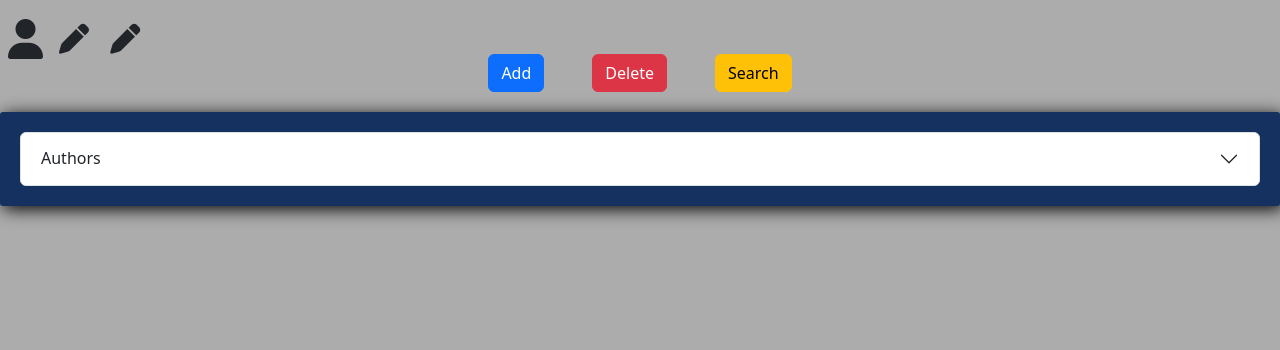
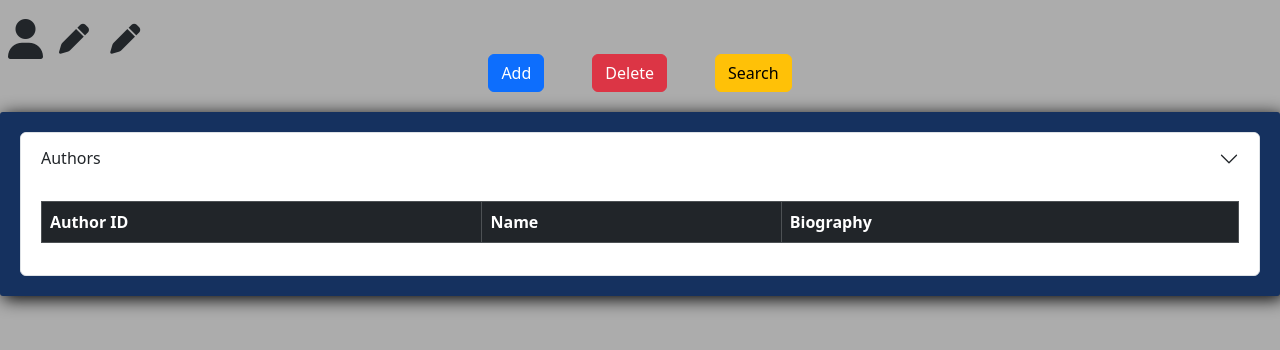
Before and after one commit to omarwagih3/book_store, a Flask app: page /search_author in a window 1280 px wide. Shown: the part 56-406 px from the top of the page. Run offline with Flask 3, Linux system fonts and the light colour scheme; data that the repository does not hold is empty; some libraries are stand-ins or nearby versions.

Commit message:
index_updated

```diff
--- a/app.py
+++ b/app.py
@@ -1,25 +1,5 @@
 from flask import Flask, request, render_template
 import pyodbc
-
-
-
-# Retrieve the form data and insert it into the database
-# def add_product(cursor, conn, product_id, product_name, quantity, price):
-#     query =\
-#         f'''INSERT INTO Products (product_id, name, quantity, price)
-#             VALUES ({product_id}, '{product_name}', {quantity}, {price})'''
-#     cursor.execute(query)
-#     conn.commit()
-
-# # Retrieve the search name and perform a search in the database
-# def search_product(cursor, keyword):
-#     query =\
-#         f'''SELECT *
-#             FROM Products
-#             WHERE name LIKE '%{keyword}%\''''
-#     cursor.execute(query)
-#     results = cursor.fetchall()
-#     return results
 
 
 app = Flask(__name__)
@@ -28,8 +8,8 @@ app = Flask(__name__)
 DRIVER_NAME = ''
 SERVER_NAME = ''
 conn = pyodbc.connect('Driver={SQL Server};'
-                    'Server=serve_name;'
-                    'Database=data_base_name;'
+                    'Server=server_name;'
+                    'Database=dataBase_name;'
                     'Trusted_Connection=yes;')
 
 # Create a cursor object to execute SQL queries
@@ -71,7 +51,7 @@ def get_data(table_name):
     cursor.execute(f'''SELECT * FROM {table_name}''')
     rows = cursor.fetchall()
     return rows
-@app.route('/')
+@app.route('/index-home.html')
 def index():
     return render_template('index-home.html')
 
@@ -107,25 +87,6 @@ def index_publishers():
     return render_template('index-publishers.html',publishers=rows)
 
 
-
-# @app.route('/submit_newProduct', methods=['POST'])
-# def submit():
-#     if request.method == 'POST':
-#         product_id = request.form['productID']
-#         product_name = request.form['productName']
-#         quantity = request.form['quantity']
-#         price = request.form['price']
-
-#         add_product(cursor, conn, product_id, product_name, quantity, price)
-#         return render_template('index-home.html')
-
-# @app.route('/submit_search', methods=['GET'])
-# def search():
-#     if request.method == 'GET':
-#         keyword = request.args.get('searchName')
-#         results = search_product(cursor, keyword)
-#         return render_template('results.html', search_results=results)
-
 @app.route('/add_author', methods=['POST'])
 def submit_author():
     if request.method == 'POST':  # method of send data
@@ -143,6 +104,7 @@ def submit_ordered():
         order_quantity = request.form['order_quantity']
         add_product_ordered(cursor, conn, order_custmer_email, order_book_id, order_quantity)
         rows = get_data('orders')
+        print(rows)
         return render_template('index-orders.html', orders=rows)
 
 
--- /dev/null
+++ b/desktop.ini
@@ -0,0 +1,6 @@
+[.ShellClassInfo]
+IconResource=C:\WINDOWS\System32\SHELL32.dll,223
+[ViewState]
+Mode=
+Vid=
+FolderType=Generic
--- a/static/css/style.css
+++ b/static/css/style.css
@@ -5,6 +5,7 @@
 }
 
 h1 {
+  width: 110%;
   cursor: pointer;
   font-size: 42px;
   color: rgb(217, 217, 217);
--- a/static/js/main.js
+++ b/static/js/main.js
@@ -1,3 +1,6 @@
+// function recordAdded() {
+//   alert("Record Added Successfully");
+// }
 // fetch(
 //   "https://dummyjson.com/books/?limit=10&skip=5&select=key1&select=key2&select=key3",
 //   {
--- a/templates/index-author.html
+++ b/templates/index-author.html
@@ -54,13 +54,13 @@
                   </div>
                   <div class="input-group mb-3">
                     <span class="input-group-text" id="basic-addon1">Name</span>
-                    <input type="text" id="author_name" name="author_name" class="form-control me-2" placeholder="Author Name" aria-label="Username" aria-describedby="basic-addon1">
+                    <input type="text" id="author_name" name="author_name" class="form-control me-2" placeholder="Author Name" aria-label="Username" aria-describedby="basic-addon1" required>
                   </div>
                   <div class="input-group mb-3">
                     <span class="input-group-text" id="basic-addon1">BIO</span>
-                    <input type="text" id="biography" name="biography" class="form-control me-2" placeholder="Biography" aria-label="Username" aria-describedby="basic-addon1">
+                    <input type="text" id="biography" name="biography" class="form-control me-2" placeholder="Biography" aria-label="Username" aria-describedby="basic-addon1" required>
                   </div>
-                  <button type="submit" class="btn btn-primary" form="author_add_form">ADD</button>
+                  <button onclick="recordAdded();" type="submit" class="btn btn-primary" form="author_add_form">ADD</button>
                 </form>
               </div>
               <div class="modal-footer">
@@ -84,7 +84,7 @@
                   </div>
                   <div class="input-group mb-3">
                     <span class="input-group-text" id="basic-addon1">ID</span>
-                    <input type="text" id="author_id" name="author_id" class="form-control me-2" placeholder="Author ID" aria-label="Username" aria-describedby="basic-addon1">
+                    <input type="text" id="author_id" name="author_id" class="form-control me-2" placeholder="Author ID" aria-label="Username" aria-describedby="basic-addon1" required>
                   </div>
                   <button type="submit" class="btn btn-primary" form="delete_form">DELETE</button>
                 </form>
@@ -110,7 +110,7 @@
                   </div>
                   <div class="input-group mb-3">
                     <span class="input-group-text" id="basic-addon1">Name</span>
-                    <input type="text" id="author_name"  name="searchAutherName" class="form-control me-2" placeholder="Author Name" aria-label="Username" aria-describedby="basic-addon1">
+                    <input type="text" id="author_name"  name="searchAutherName" class="form-control me-2" placeholder="Author Name" aria-label="Username" aria-describedby="basic-addon1" required>
                   </div>
                   <button type="submit" class="btn btn-primary" form="search_form">Search</button>
                 </form>
@@ -133,7 +133,7 @@
             </button>
           </h2>
 
-          <div id="panelsStayOpen-collapseThree" class="accordion-collapse collapse">
+          <div id="panelsStayOpen-collapseThree" class="accordion-collapse show">
             <div class="accordion-body">
               <table class="table table-responsive table-bordered table-hover table-dark">
                 <thead>
@@ -187,6 +187,7 @@
 
     <!-- <script src="../static/js/bootstrap.bundle.min.js"></script> -->
     <script src="{{ url_for('static', filename='../static/js/bootstrap.bundle.min.js') }}"></script>
+    <!-- <script src="{{ url_for('static', filename='../static/js/main.js') }}"></script> -->
     <!-- <script src="./js/main.js"></script> -->
   </body>
 </html>
```
Also changed, not shown: templates/index-books.html (+8 -8 lines), templates/index-customers.html (+5 -5 lines), templates/index-orders.html (+4 -4 lines), templates/index-publishers.html (+4 -4 lines).
